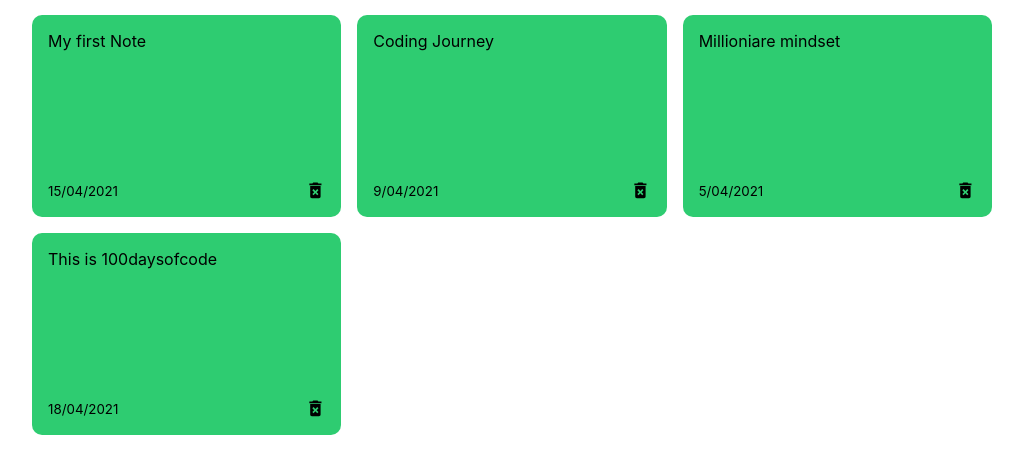
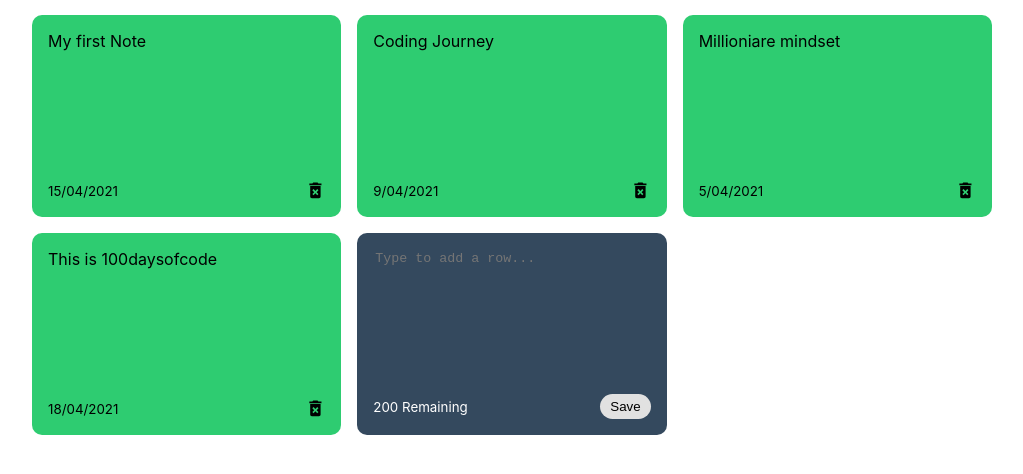
Before and after one commit to jacksonikpe/note-app, a React (Create React App) app: page / in a window 1280 px wide. Shown: the top 474 px of the page, without its empty margins (128-1151 px from the left). Built offline with nearby package versions, Linux system fonts and the light colour scheme.

Commit message:
added save & count functionality

```diff
--- a/src/App.js
+++ b/src/App.js
@@ -25,9 +25,22 @@ const App = () => {
       date: "18/04/2021"
     },
   ])
+
+  const saveNote = (text) => {
+    let date = new Date()
+    let note = {
+        id: nanoid(),
+        text,
+        date: date.toLocaleDateString()
+      }
+
+    let newNotes = [...notes, note ]
+    setNotes(newNotes)
+  }
+
   return (
     <div className="Container">
-      <NotesList notes={notes} />
+      <NotesList notes={notes} saveNote={saveNote} />
     </div>
   )
 }
--- /dev/null
+++ b/src/components/AddNote.jsx
@@ -0,0 +1,33 @@
+import { useState } from 'react';
+
+const AddNote = ({ saveNote }) => {
+  const [newNote, setNewNote] = useState('');
+  const characterLimit = 200;
+
+  const handleChange = (e) => {
+    if(characterLimit - e.target.value.length >= 0) {
+      let note = e.target.value;
+      setNewNote(note);
+    }
+
+  }
+
+  const handleSubmit = () => {
+    if(newNote.trim().length > 0) {
+      saveNote(newNote)
+      setNewNote('')
+    }
+  }
+
+  return (
+    <div className='note new'>
+        <textarea value={newNote} onChange={handleChange} placeholder="Type to add a row..." cols="10" rows="8"></textarea>
+        <div className="note-footer">
+            <small>{characterLimit - newNote.length} Remaining</small>
+            <button onClick={handleSubmit} className='save'>Save</button>
+        </div>
+    </div>
+  )
+}
+
+export default AddNote
--- a/src/components/NotesList.jsx
+++ b/src/components/NotesList.jsx
@@ -1,12 +1,14 @@
 import React from 'react'
 import Note from './Note.jsx'
+import AddNote from './AddNote.jsx'
 
-const NotesList = ({ notes }) => {
+const NotesList = ({ notes, saveNote }) => {
   return (
     <div className="notes-list">
         {notes.map((note) => (
           <Note key={note.id} text={note.text} date={note.date} />
         ))}
+        <AddNote saveNote={saveNote} />
     </div>
   )
 }
--- a/src/index.css
+++ b/src/index.css
@@ -35,6 +35,23 @@ code {
   display: flex;
   flex-direction: column;
   justify-content: space-between;
+  white-space: pre-wrap;
+}
+
+.note.new {
+  background-color: #34495e;
+  color: #fff;
+}
+
+textarea {
+  border: none;
+  background-color: #34495e;
+  color: #fff;
+  resize: none;
+}
+
+textarea:focus {
+  outline: 0;
 }
 
 .note-footer {
@@ -42,3 +59,11 @@ code {
   align-items: center;
   justify-content: space-between;
 }
+
+.save {
+  background-color: #e1e1e1;
+  border: none;
+  border-radius: 15px;
+  padding: 5px 10px;
+  cursor: pointer;
+}
```
